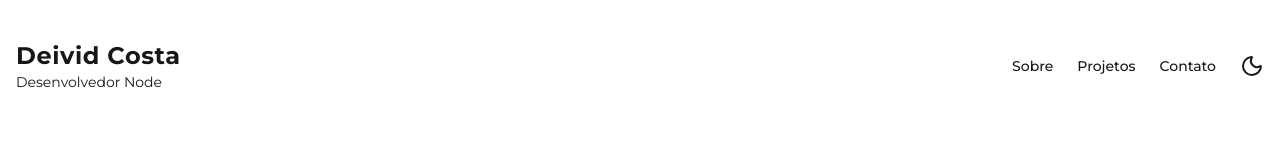
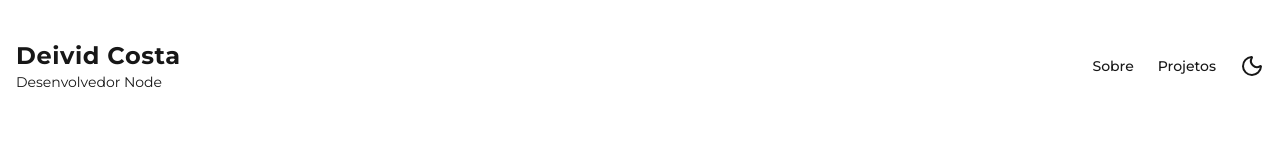
Before and after one commit to ynxdeiv/portfolio-deivid-costa, a Next.js app: page / in a window 1280 px wide. Shown: the top 160 px of the page. Built offline with nearby package versions, Linux system fonts and the light colour scheme.

Commit message:
refactor: remove 'Contato' link from Header and wrap About and Projects in sections

```diff
--- a/src/app/_components/header/index.tsx
+++ b/src/app/_components/header/index.tsx
@@ -3,49 +3,32 @@ import { Moon, Sun } from "lucide-react";
 import { useTheme } from "next-themes";
 
 export default function Header() {
-
   const { setTheme, theme } = useTheme();
-
 
   const handleToggleTheme = () => {
     setTheme(theme === "dark" ? "light" : "dark");
   };
 
-
   return (
     <header className="py-4 md:py-6">
       <div className="container mx-auto flex items-center justify-between p-4">
-
         <div className="flex flex-col leading-tight">
-          <h1 className="text-xl md:text-2xl font-bold tracking-wide">
+          <h1 className="text-xl font-bold tracking-wide md:text-2xl">
             Deivid Costa
           </h1>
           <p className="text-xs md:text-sm">Desenvolvedor Node</p>
         </div>
 
-
         <nav className="flex items-center gap-4 md:gap-6">
-          <ul className="hidden md:flex gap-4 md:gap-6 text-sm font-medium">
+          <ul className="hidden gap-4 text-sm font-medium md:flex md:gap-6">
             <li>
-              <a href="#sobre" >
-                Sobre
-              </a>
+              <a href="#sobre">Sobre</a>
             </li>
             <li>
-              <a href="#projetos" >
-                Projetos
-              </a>
-            </li>
-            <li>
-              <a href="#contato" >
-                Contato
-              </a>
+              <a href="#projetos">Projetos</a>
             </li>
           </ul>
-          <button
-            onClick={handleToggleTheme}
-
-          >
+          <button onClick={handleToggleTheme}>
             {theme === "dark" ? <Sun /> : <Moon />}
           </button>
         </nav>
--- a/src/app/page.tsx
+++ b/src/app/page.tsx
@@ -1,4 +1,4 @@
-"use client"
+"use client";
 import Header from "./_components/header";
 import Hero from "./_components/hero";
 import About from "./_components/about";
@@ -6,11 +6,14 @@ import Projects from "./_components/projects";
 export default function Home() {
   return (
     <>
-
       <Header />
       <Hero />
-      <About/>
-      <Projects/>
+      <section id="sobre">
+        <About />
+      </section>
+      <section id="projetos">
+        <Projects />
+      </section>
     </>
   );
 }
```
